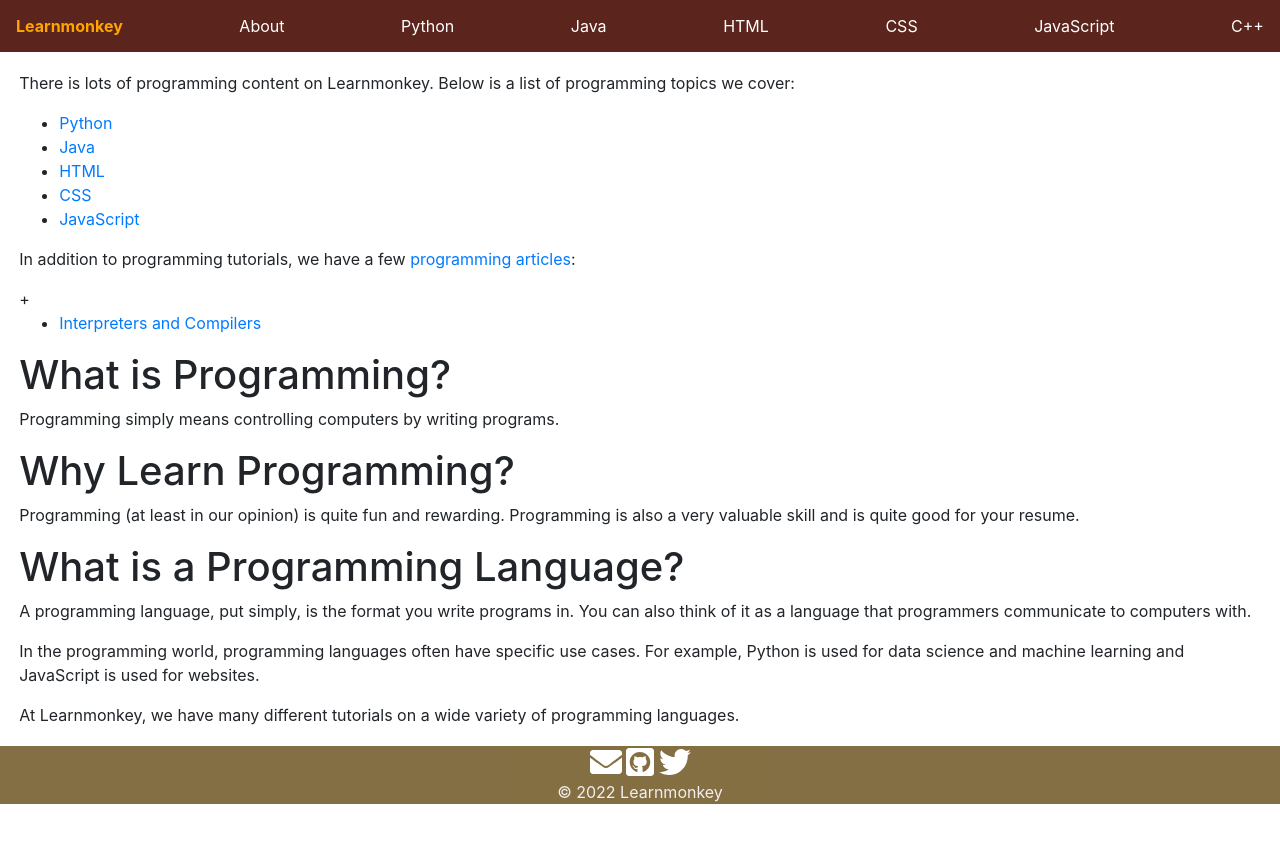
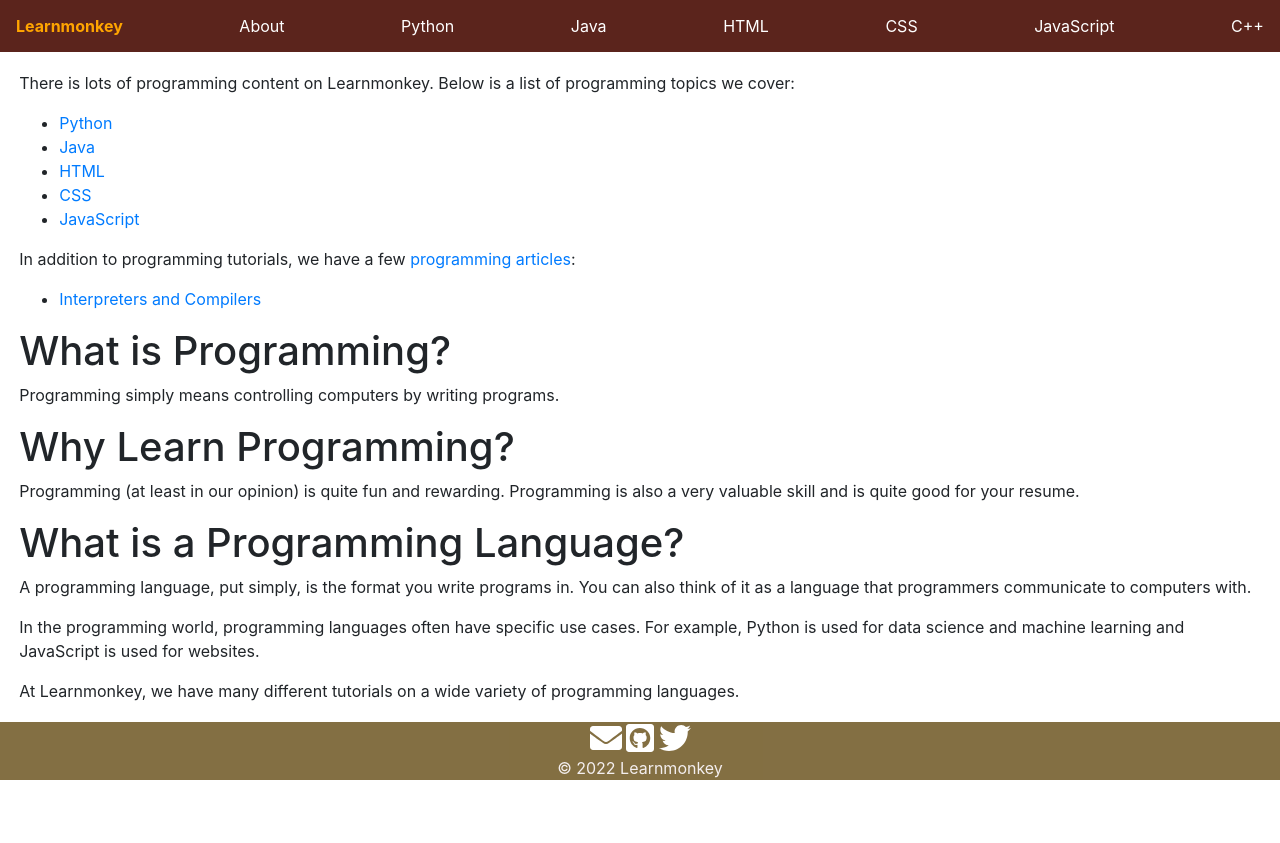
Before and after one commit to learnmonkey/learnmonkey.github.io, a Jekyll site: the page built from programming/index.html, in a window 1280 px wide. Shown: the top 843 px of the page. Built offline with Jekyll 4.4.1, drawn with Linux system fonts in a browser that asks for light colours.

Commit message:
typo whaaaaa

```diff
--- a/programming/index.html
+++ b/programming/index.html
@@ -16,7 +16,7 @@ layout: default
 </section>
 
 <section>
-    <p>In addition to programming tutorials, we have a few <a href="/programming/articles">programming articles</a>:</p>+
+    <p>In addition to programming tutorials, we have a few <a href="/programming/articles">programming articles</a>:</p>
     <ul>
         <li><a href="/programming/articles/interpreters-and-compilers">Interpreters and Compilers</a></li>
     </ul>
```
